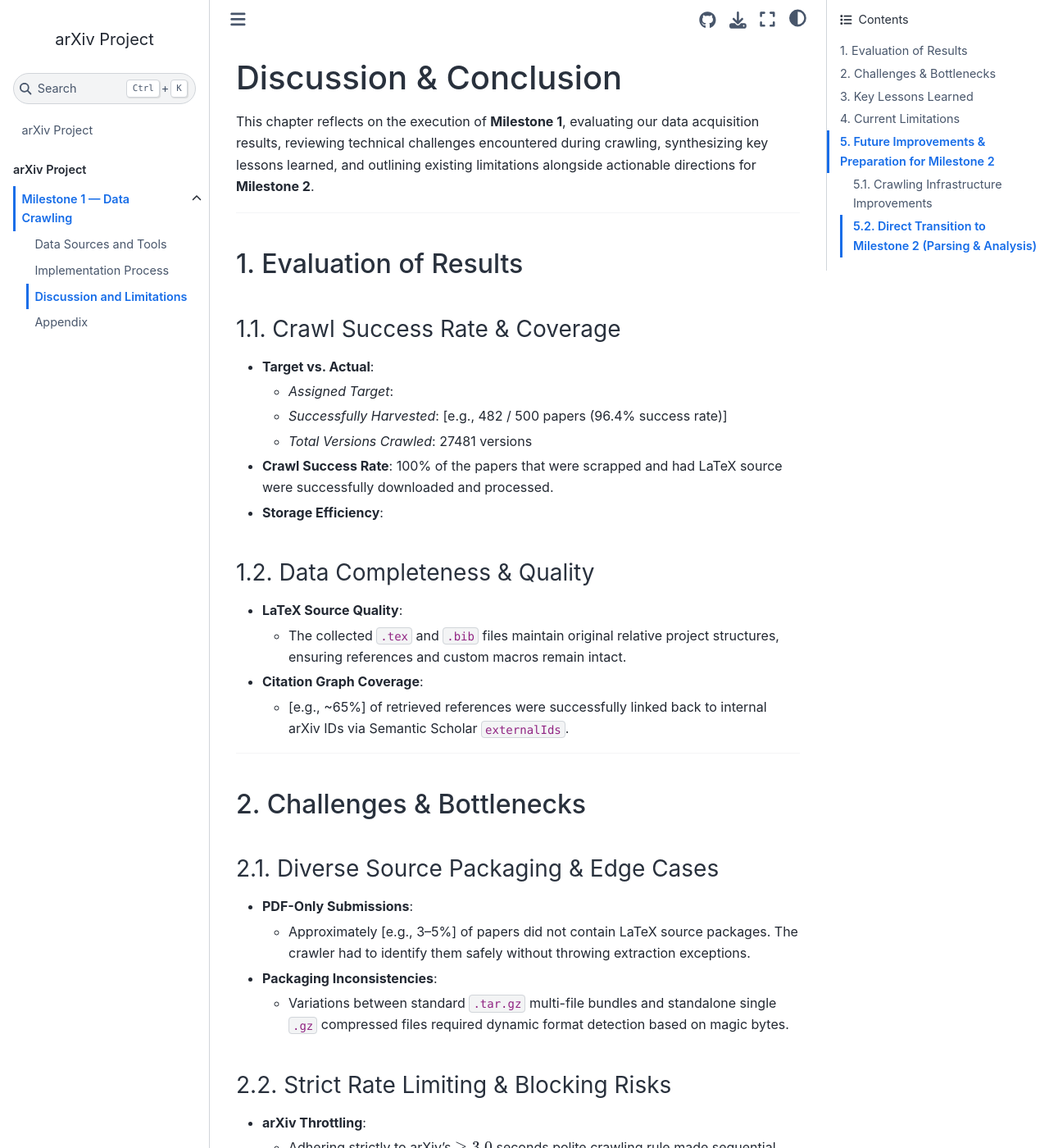
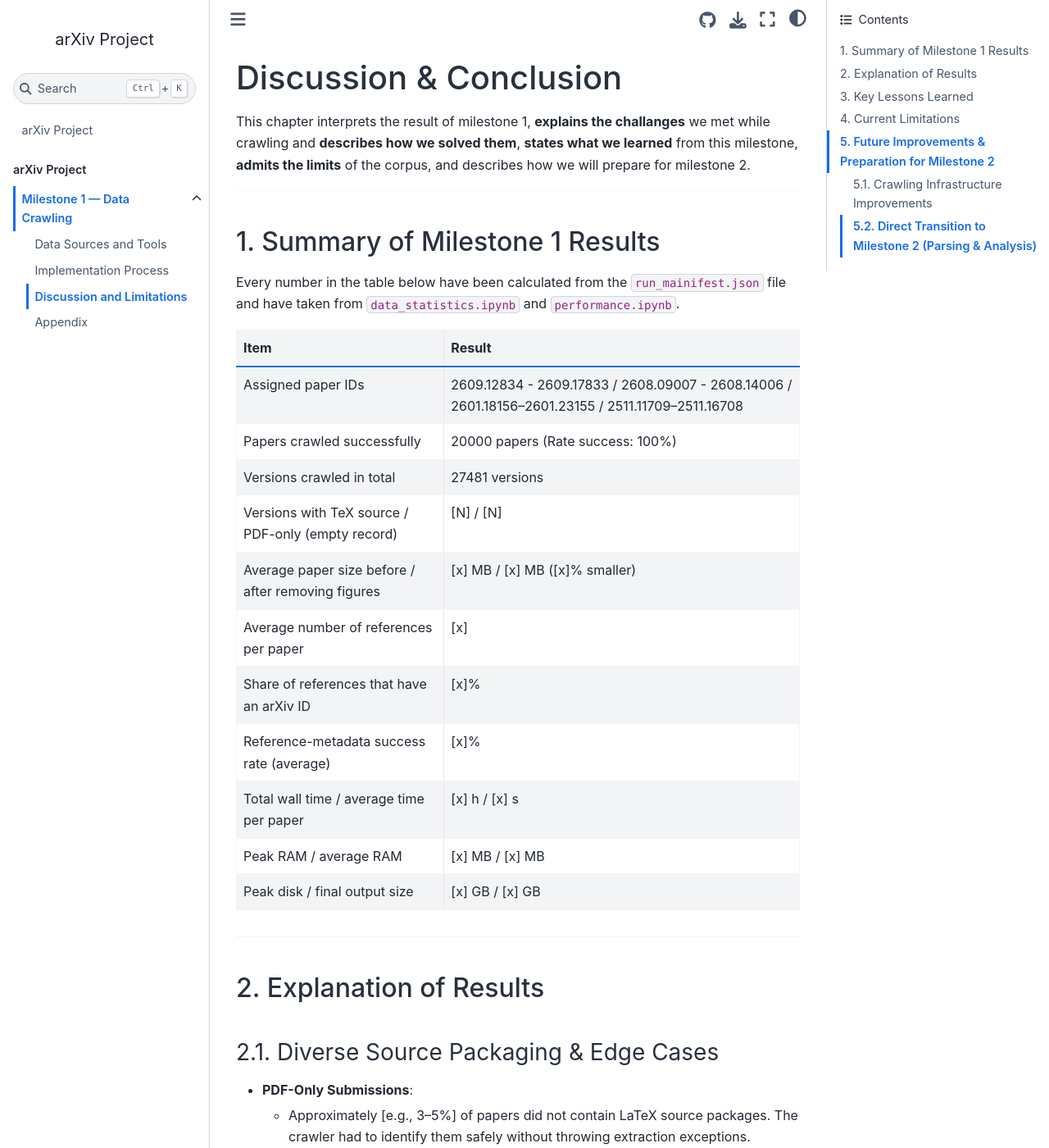
Before and after one commit to vinhnguyen2112-vn/Report_Intro_Data, a Jupyter Book: the page built from milestone1/discussion.md, in a window 1280 px wide and 1400 px high. Shown: the whole window at 82% size. Built offline with Jupyter Book 1.0.4 settings and Sphinx 7.4.7 and the Sphinx Book theme 1.1.4, drawn with Linux system fonts in a browser that asks for light colours; pages that are not in the unit, such as notebooks, are missing from menus.

Commit message:
modify link code repo

```diff
--- a/milestone1/discussion.md
+++ b/milestone1/discussion.md
@@ -1,33 +1,28 @@
 # Discussion & Conclusion
 
-This chapter reflects on the execution of **Milestone 1**, evaluating our data acquisition results, reviewing technical challenges encountered during crawling, synthesizing key lessons learned, and outlining existing limitations alongside actionable directions for **Milestone 2**.
+This chapter interprets the result of milestone 1, **explains the challanges** we met while crawling and **describes how we solved them**, **states what we learned** from this milestone, **admits the limits** of the corpus, and describes how we will prepare for milestone 2.
+
 
 ---
 
-## 1. Evaluation of Results
-
-### 1.1. Crawl Success Rate & Coverage
-- **Target vs. Actual**:
-  <!-- TODO: State your assigned target (e.g., 500 papers, ~1,200 versions) versus the actual number of successfully collected papers and versions. -->
-  - *Assigned Target*:
-  - *Successfully Harvested*: [e.g., 482 / 500 papers (96.4% success rate)]
-  - *Total Versions Crawled*: 27481 versions
-- **Crawl Success Rate**: 100% of the papers that were scrapped and had LaTeX source were successfully downloaded and processed.
-- **Storage Efficiency**:
-  <!-- TODO: Mention the reduction percentage after discarding binary/image files (.png, .jpg, .pdf) and keeping only .tex and .bib files. -->
-
-
-### 1.2. Data Completeness & Quality
-- **LaTeX Source Quality**:
-  <!-- TODO: Comment on whether the extracted .tex and .bib files are complete and ready for parsing. -->
-  - The collected `.tex` and `.bib` files maintain original relative project structures, ensuring references and custom macros remain intact.
-- **Citation Graph Coverage**:
-  <!-- TODO: Mention how many references were retrieved and what percentage contained valid arXiv IDs. -->
-  - [e.g., ~65%] of retrieved references were successfully linked back to internal arXiv IDs via Semantic Scholar `externalIds`.
+## 1. Summary of Milestone 1 Results
+Every number in the table below have been calculated from the `run_mainifest.json` file and have taken from `data_statistics.ipynb` and `performance.ipynb`.
+| Item | Result |
+|---|---|
+| Assigned paper IDs |  2609.12834 - 2609.17833 / 2608.09007 - 2608.14006 / 	2601.18156–2601.23155 / 	2511.11709–2511.16708|
+| Papers crawled successfully | 20000 papers (Rate success: 100%) |
+| Versions crawled in total | 27481 versions |
+| Versions with TeX source / PDF-only (empty record) | [N] / [N] |
+| Average paper size before / after removing figures | [x] MB / [x] MB ([x]% smaller) |
+| Average number of references per paper | [x] |
+| Share of references that have an arXiv ID | [x]% |
+| Reference-metadata success rate (average) | [x]% |
+| Total wall time / average time per paper | [x] h / [x] s |
+| Peak RAM / average RAM | [x] MB / [x] MB |
+| Peak disk / final output size | [x] GB / [x] GB |
 
 ---
-
-## 2. Challenges & Bottlenecks
+## 2. Explanation of Results
 
 ### 2.1. Diverse Source Packaging & Edge Cases
 - **PDF-Only Submissions**:
```
Also changed, not shown: intro.md (+1 -1 lines).
